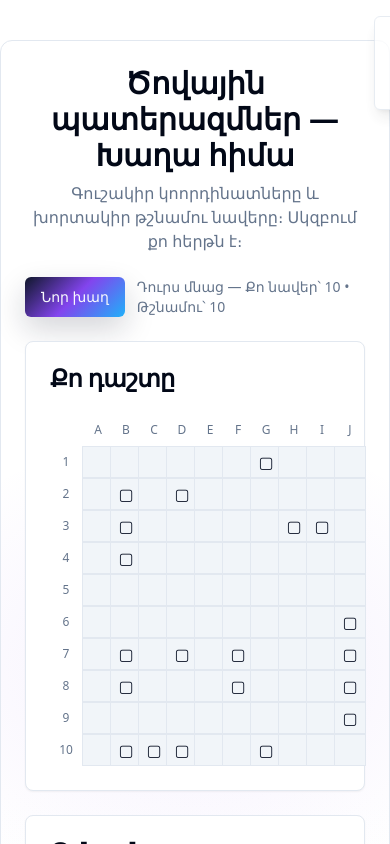
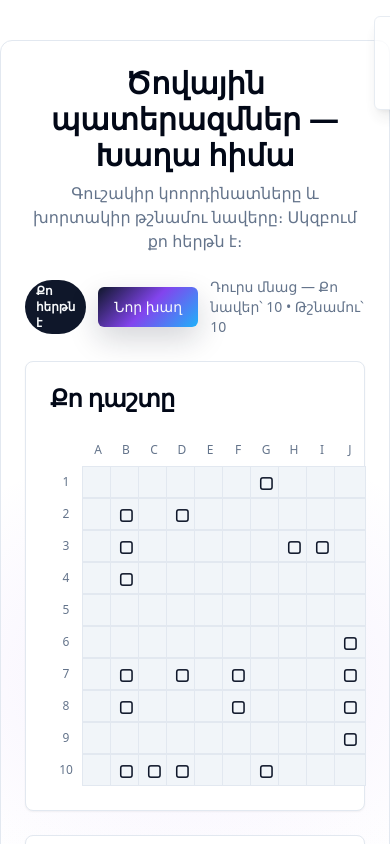
Before and after one commit to harutyunyankaren/moroskoy-boy, a React (Vite) app: page /battleship in a window 390 px wide. Shown: the top 844 px of the page. Built offline with nearby package versions, Linux system fonts and the light colour scheme.

Commit message:
Add turn indicator and opponent's hits
Show whose turn it is and display opponent's hits on the board.

```diff
--- a/src/pages/Battleship.tsx
+++ b/src/pages/Battleship.tsx
@@ -1,6 +1,7 @@
 import type React from "react";
 import { useEffect, useMemo, useRef, useState } from "react";
 import { Button } from "@/components/ui/button";
+import { Badge } from "@/components/ui/badge";
 import { Card, CardContent, CardHeader, CardTitle } from "@/components/ui/card";
 import { useToast } from "@/hooks/use-toast";
 
@@ -112,7 +113,7 @@ function Grid({
               const hasShip = cell.hasShip;
               const showShip = revealShips && hasShip;
 
-              const base = "h-8 w-8 sm:h-9 sm:w-9 border border-border flex items-center justify-center select-none";
+              const base = "h-8 w-8 sm:h-9 sm:w-9 border border-border flex items-center justify-center select-none text-base sm:text-lg font-semibold";
               let stateClass = "bg-secondary";
               if (hit && hasShip) stateClass = "bg-destructive text-destructive-foreground";
               else if (hit && !hasShip) stateClass = "bg-muted text-muted-foreground";
@@ -280,6 +281,7 @@ export default function Battleship() {
             <p className="text-muted-foreground">Գուշակիր կոորդինատները և խորտակիր թշնամու նավերը։ Սկզբում քո հերթն է։</p>
           </div>
           <div className="flex items-center justify-center gap-3">
+            <Badge variant={playerTurn ? "default" : "secondary"}>{playerTurn ? "Քո հերթն է" : "Թշնամու հերթն է"}</Badge>
             <Button variant="hero" onClick={newGame}>Նոր խաղ</Button>
             <div className="text-sm text-muted-foreground">Դուրս մնաց — Քո նավեր՝ {totalPlayerRemaining} • Թշնամու՝ {totalCpuRemaining}</div>
           </div>
@@ -299,7 +301,7 @@ export default function Battleship() {
                 <CardTitle>Թշնամու դաշտը</CardTitle>
               </CardHeader>
               <CardContent>
-                <Grid board={cpuBoard} onCellClick={playerFire} ariaLabel="Թշնամու դաշտ՝ կոորդինատ" />
+                <Grid board={cpuBoard} onCellClick={playerFire} ariaLabel="Թշնամու դաշտ՝ կոորդինատ" disabled={!playerTurn || !!gameOver} />
               </CardContent>
             </Card>
           </div>
```
